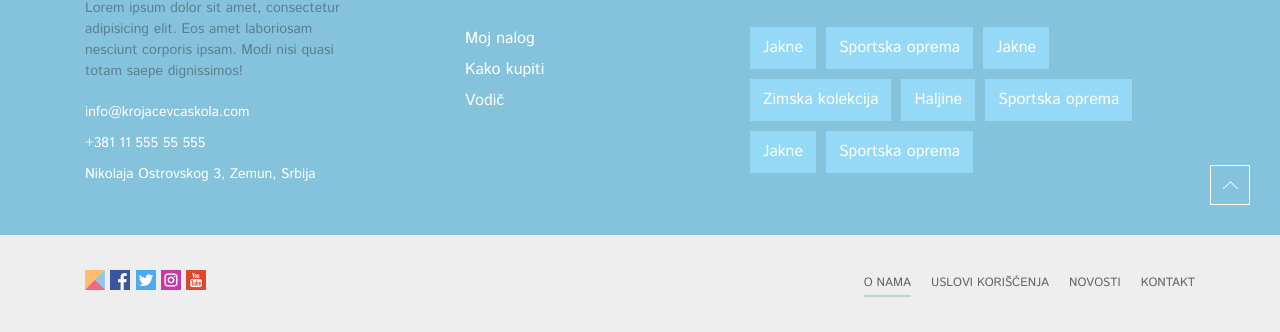
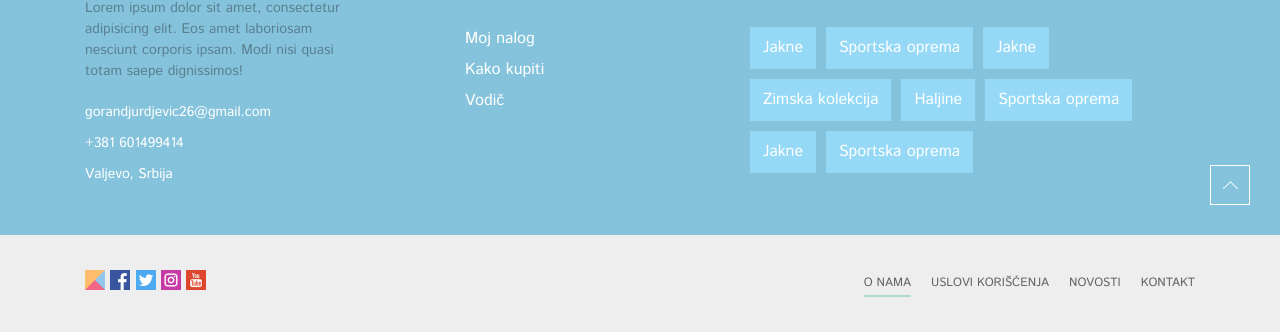
Before and after one commit to djuka01/Shop, a plain HTML site: page index.html in a window 1280 px wide. Shown: the part 1259-1591 px from the top of the page. Drawn offline with nearby package versions, Linux system fonts and the light colour scheme; no server answers.

Commit message:
Promena adrese u footeru

```diff
--- a/index.html
+++ b/index.html
@@ -218,9 +218,9 @@
              Eos amet laboriosam nesciunt corporis ipsam. Modi nisi
              quasi totam saepe dignissimos!</p>
           <p>
-            <a href="mailto:info@krojacevcaskola.com">info@krojacevcaskola.com</a><br>
-            <a href="tel:+381155555555">+381 11 555 55 555</a><br>
-            Nikolaja Ostrovskog 3, Zemun, Srbija
+            <a href="mailto:gorandjurdjevic26@gmail.com">gorandjurdjevic26@gmail.com</a><br>
+            <a href="tel:+381601499414">+381 601499414</a><br>
+               Valjevo, Srbija
           </p>
         </div>
         <!-- Info END -->
```
